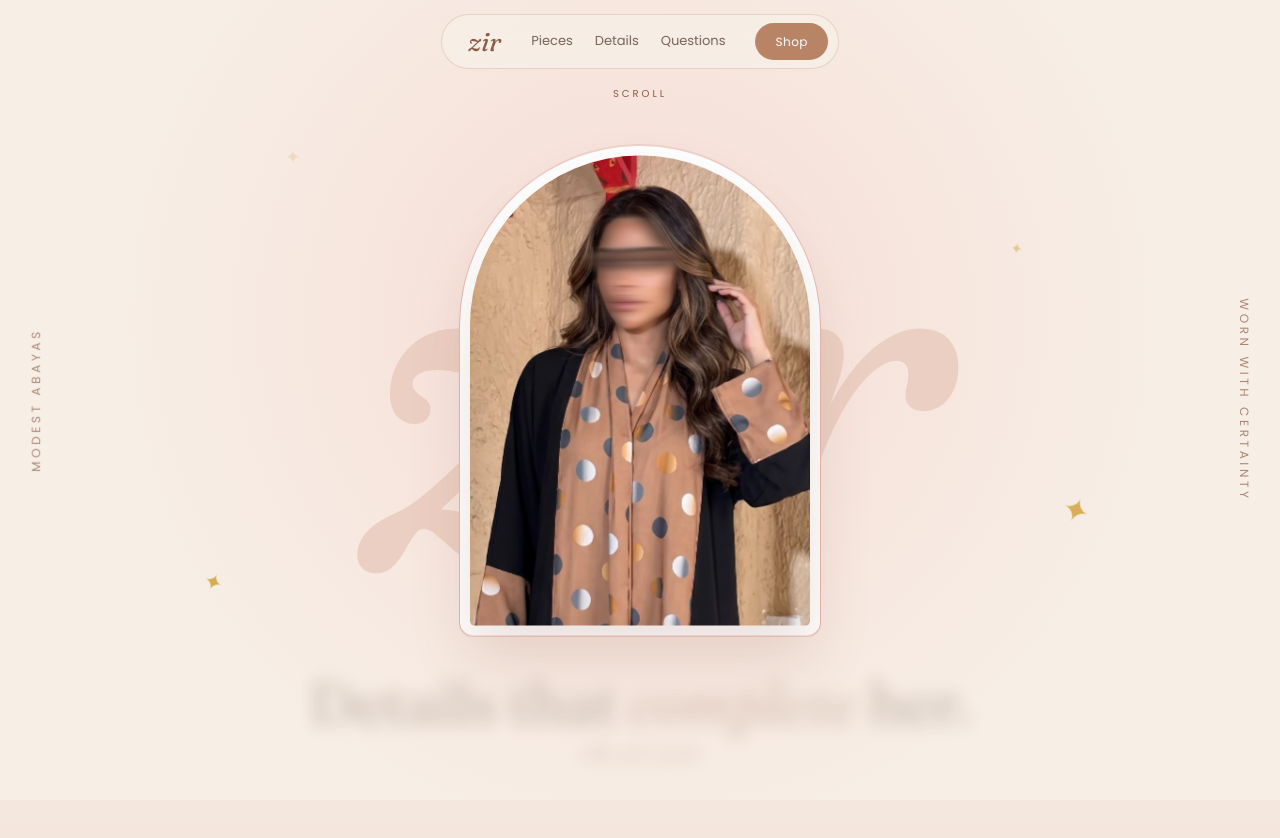
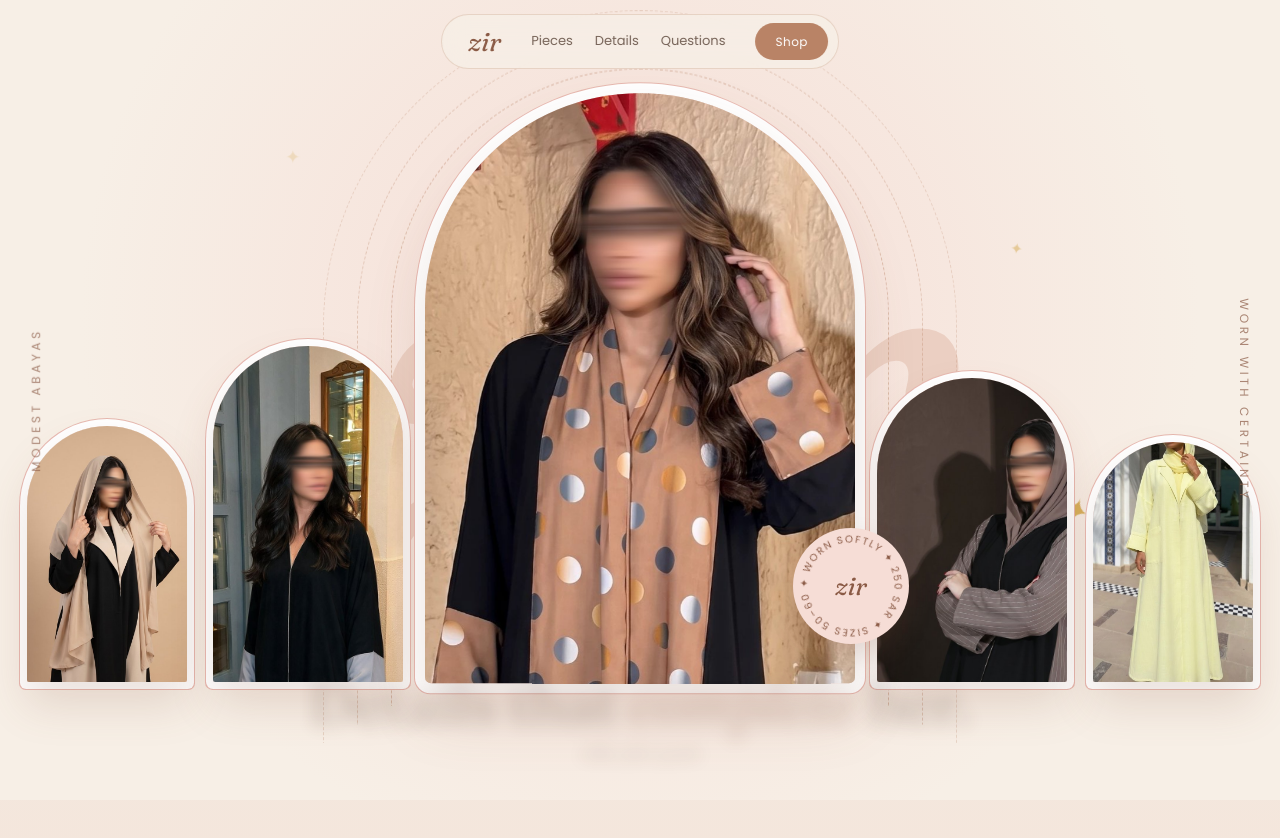
Before and after one commit to sadiqsidss-dotcom/Demo-website, a plain HTML site: page zir-grace.html in a window 1280 px wide. Shown: the top 838 px of the page. Drawn offline with Linux system fonts and the light colour scheme.

Commit message:
Hero: larger arch, flanking arches, rings and rotating badge (preview, docs unchanged)
Co-Authored-By: Claude Sonnet 5.5 <noreply@anthropic.com>
Claude-Session: https://claude.ai/code/session_015RcVAtaqh7zdU5RZk5YqZU

```diff
--- a/zir-grace.html
+++ b/zir-grace.html
@@ -36,9 +36,22 @@ nav .btn{padding:9px 20px;font-size:12px;box-shadow:none}
 .heroS{position:relative;height:380vh;background:linear-gradient(var(--oat),var(--pink))}
 .hero{position:sticky;top:0;height:100vh;overflow:hidden;display:grid;place-items:center;background:radial-gradient(circle at 50% 40%,var(--blush),var(--oat) 70%)}
 .hero .big{position:absolute;z-index:1;font-family:Fraunces,serif;font-style:italic;font-size:clamp(220px,40vw,640px);line-height:.8;color:var(--pink);letter-spacing:-.05em;user-select:none;will-change:transform;margin-top:-4vh}
-.arch{position:absolute;z-index:2;left:50%;top:50%;width:min(340px,70vw);height:min(470px,56vh);transform:translate(-50%,-52%);border-radius:999px 999px 28px 28px;overflow:hidden;box-shadow:0 30px 60px var(--shadow),0 0 0 10px #fff,0 0 0 11px var(--rose);will-change:width,height,border-radius}
+.arch{position:absolute;z-index:3;left:50%;top:50%;width:min(430px,62vw);height:min(590px,64vh);transform:translate(-50%,-52%);border-radius:999px 999px 28px 28px;overflow:hidden;box-shadow:0 30px 60px var(--shadow),0 0 0 10px #fff,0 0 0 11px var(--rose);will-change:width,height,border-radius}
 .arch img{position:absolute;inset:0;width:100%;height:100%;object-fit:cover;object-position:50% 12%;opacity:0;will-change:opacity,transform}
-.hero .ph{position:absolute;z-index:3;left:0;right:0;bottom:7vh;text-align:center;padding:0 20px;opacity:0;will-change:opacity,transform,filter}
+.ring{position:absolute;z-index:1;left:50%;top:50%;border:1px dashed rgba(185,131,102,.5);border-bottom:0;border-radius:999px 999px 0 0;pointer-events:none;will-change:width,height,opacity}
+.fa{position:absolute;z-index:2;bottom:calc(50% - min(305px,34vh) - 10px);border-radius:999px 999px 24px 24px;overflow:hidden;box-shadow:0 22px 44px var(--shadow),0 0 0 7px #fff,0 0 0 8px var(--rose);will-change:transform,opacity;animation:rise 1.4s cubic-bezier(.2,.7,.2,1) both}
+.fa img{width:100%;height:100%;object-fit:cover;object-position:50% 14%}
+.fa.n1{left:calc(50% - min(215px,31vw) - 22px - 190px);width:190px;height:min(380px,42vh);animation-delay:.15s}
+.fa.f1{left:calc(50% - min(215px,31vw) - 22px - 190px - 26px - 160px);width:160px;height:min(290px,32vh);animation-delay:.3s}
+.fa.n2{left:calc(50% + min(215px,31vw) + 22px);width:190px;height:min(340px,38vh);animation-delay:.2s}
+.fa.f2{left:calc(50% + min(215px,31vw) + 22px + 190px + 26px);width:160px;height:min(270px,30vh);animation-delay:.35s}
+@keyframes rise{from{opacity:0;transform:translateY(60px) scale(.94)}to{opacity:1;transform:none}}
+.badge{position:absolute;z-index:4;left:calc(50% + min(215px,31vw) - 62px);top:calc(50% + min(150px,16vh));width:116px;height:116px;border-radius:50%;background:var(--blush);box-shadow:0 12px 26px var(--shadow);display:grid;place-items:center;will-change:opacity}
+.badge svg{position:absolute;inset:0;width:100%;height:100%;animation:spin 16s linear infinite}
+.badge text{font-family:Poppins,sans-serif;font-size:10.4px;letter-spacing:.16em;fill:var(--mocha-d);text-transform:uppercase}
+.badge b{font-family:Fraunces,serif;font-style:italic;font-weight:400;font-size:25px;color:var(--mocha-d)}
+@keyframes spin{to{transform:rotate(360deg)}}
+.hero .ph{position:absolute;z-index:5;left:0;right:0;bottom:7vh;text-align:center;padding:0 20px;opacity:0;will-change:opacity,transform,filter}
 .hero .ph h1{font-size:clamp(30px,4.6vw,62px);color:var(--ink)}
 .hero .ph.light h1{color:#fff;text-shadow:0 4px 30px rgba(0,0,0,.35)}
 .hero .ph p{font-size:14px;margin-top:8px;opacity:.8}
@@ -139,7 +152,11 @@ footer .tag{margin:14px 0 34px;font-size:14px;letter-spacing:.2em;text-transform
 .fr{display:flex;justify-content:space-between;gap:20px;flex-wrap:wrap;border-top:1px solid rgba(255,255,255,.14);padding-top:22px;font-size:12px;opacity:.75;max-width:1180px;margin:0 auto 0;padding-inline:28px}
 footer a{color:var(--gold)}
 
+@media(max-width:1100px){.fa.f1,.fa.f2{display:none}}
 @media(max-width:860px){
+  .fa.n1{left:calc(50% - 31vw - 24vw + 6vw);width:24vw;height:38vh;bottom:calc(50% - 32vh + 20px)}.fa.n2{left:calc(50% + 31vw - 6vw);width:24vw;height:34vh;bottom:calc(50% - 32vh + 20px)}
+  .badge{left:calc(50% + 31vw - 44px);top:calc(50% + 14vh);width:88px;height:88px}.badge b{font-size:19px}.badge text{font-size:9.6px}
+  .fa{box-shadow:0 12px 24px var(--shadow),0 0 0 4px #fff}
   .wrap{padding:0 20px}nav{gap:14px;padding:7px 8px 7px 18px}nav .m{display:none}
   .hero .side{display:none}.hero .ph{bottom:5vh}
   .fl.a{left:-20px;width:100px;height:140px;top:30px}.fl.b{right:-14px;width:90px;height:120px;top:80px}.fl.c,.fl.d{display:none}
@@ -163,6 +180,10 @@ footer a{color:var(--gold)}
   <span class="sp" style="top:18%;left:22%;font-size:26px">✦</span><span class="sp" style="top:30%;right:20%;font-size:18px;animation-delay:.8s">✦</span><span class="sp" style="bottom:26%;left:16%;font-size:20px;animation-delay:1.6s">✦</span><span class="sp" style="top:62%;right:15%;font-size:30px;animation-delay:2.2s">✦</span>
   <div class="side l">Modest abayas</div><div class="side r">Worn with certainty</div>
   <div class="hint">Scroll</div>
+  <div class="ring"></div><div class="ring"></div><div class="ring"></div>
+  <div class="fa f1"><img src="img/crops/fa-block.jpg" alt=""></div><div class="fa n1"><img src="img/crops/fa-cuff.jpg" alt=""></div>
+  <div class="fa n2"><img src="img/crops/fa-pin.jpg" alt=""></div><div class="fa f2"><img src="img/crops/fa-linen.jpg" alt=""></div>
+  <div class="badge" id="badge"><svg viewBox="0 0 120 120"><defs><path id="cp" d="M60,60 m-45,0 a45,45 0 1,1 90,0 a45,45 0 1,1 -90,0"/></defs><text><textPath href="#cp" textLength="278" lengthAdjust="spacing">250 SAR ✦ sizes 50–60 ✦ worn softly ✦</textPath></text></svg><b>zir</b></div>
   <div class="arch" id="arch">
     <img src="img/crops/hero-polka.jpg" alt="ZIR polka abaya"><img src="img/crops/hero-floral.jpg" alt="Spring floral abaya"><img src="img/crops/hero-block.jpg" alt="Colour-block abaya"><img src="img/crops/hero-linen.jpg" alt="Yellow linen abaya, seen from behind" style="object-position:50% 72%">
   </div>
@@ -259,6 +280,7 @@ const sp1=split($('#split')),sp2=split($('#split2'));
 $$('.w').forEach(w=>{w.style.opacity=.15;w.style.filter='blur(8px)'});
 function words(ws,p){const n=ws.length;ws.forEach((w,i)=>{const t=cl(p*(n+2)-i);w.style.opacity=.15+.85*t;w.style.filter='blur('+(8*(1-t))+'px)'})}
 
+const rings=$$('.ring'),fas=$$('.fa'),badge=$('#badge');
 const heroS=$('#heroS'),hero=$('#hero'),arch=$('#arch'),aimgs=$$('img',arch),phs=$$('.ph',hero),big=$('#big'),hint=$('.hint');
 const stackS=$('#stackS'),Ls=$$('.L span'),Rs=$$('.R span'),Bs=$$('.box img');
 const fullS=$('#fullS'),full=$('#full'),fimg=$('img',full);
@@ -278,11 +300,14 @@ function frame(){
     el.style.opacity=a;el.style.transform='scale('+(1.2-p*.2)+')'});
   /* arch grows to full screen at the end */
   const g=cl((p-.8)/.2),ge=g*g*(3-2*g);
-  const bw=Math.min(340,W*.7),bh=Math.min(470,V*.56);
+  const bw=Math.min(430,W*.62),bh=Math.min(590,V*.64);
   arch.style.width=lerp(bw,W,ge)+'px';arch.style.height=lerp(bh,V,ge)+'px';
   arch.style.borderRadius=lerp(999,0,ge)+'px '+lerp(999,0,ge)+'px '+lerp(28,0,ge)+'px '+lerp(28,0,ge)+'px';
   arch.style.transform='translate(-50%,'+lerp(-52,-50,ge)+'%) rotate('+(Math.sin(p*9)*2.2*(1-ge))+'deg)';
   arch.style.boxShadow=ge>.5?'none':'';
+  rings.forEach((r,i)=>{const gap=(i+1)*(W<860?22:34);r.style.width=(lerp(bw,W,ge)+gap*2)+'px';r.style.height=(lerp(bh,V,ge)+gap*1.4)+'px';r.style.transform='translate(-50%,'+(-52+(-i*.6))+'%)';r.style.opacity=(1-ge)*(.9-i*.2)});
+  fas.forEach((f,i)=>{const sp=[.18,.3,-.2,-.32][i]||.2;f.style.transform='translateY('+(p*V*sp*-.35)+'px) rotate('+(Math.sin(p*6+i)*1.6)+'deg)';f.style.opacity=cl(1-ge*3)});
+  badge.style.opacity=cl(1-ge*3);badge.style.transform='translateY('+(p*-60)+'px)';
   big.style.transform='translateY('+(p*-14)+'vh) scale('+(1+p*.25)+')';big.style.opacity=1-ge;
   hint.style.opacity=cl(1-p*14);
 
```
Also changed, not shown: img/crops/fa-block.jpg (added), img/crops/fa-cuff.jpg (added), img/crops/fa-linen.jpg (added), img/crops/fa-pin.jpg (added).
